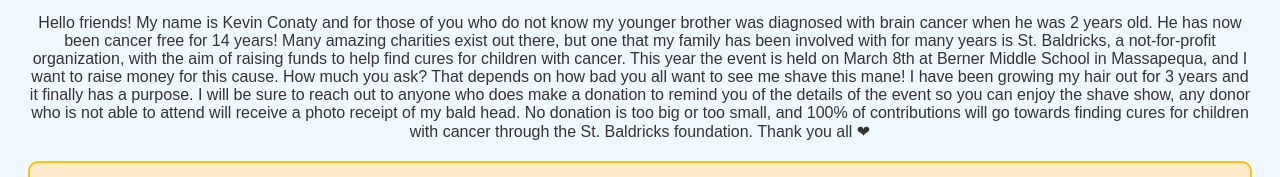
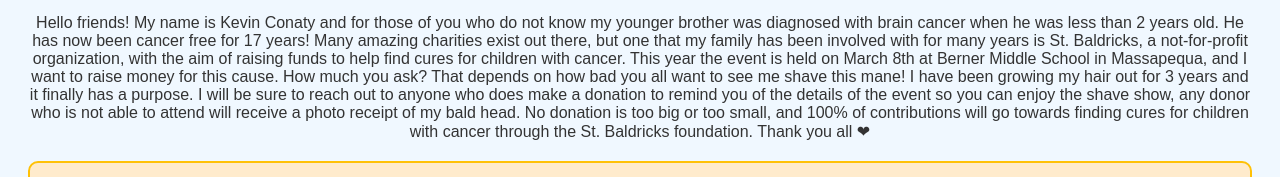
Before and after one commit to kkconaty23/kkconaty23.github.io, a plain HTML site: page index.html in a window 1280 px wide. Shown: the part 775-952 px from the top of the page. Drawn offline with Linux system fonts and the light colour scheme.

Commit message:
Update index.html

```diff
--- a/index.html
+++ b/index.html
@@ -24,7 +24,7 @@
             <a href="https://ibb.co/tbLY1bC">
                 <img src="https://i.ibb.co/K9KV89y/IMG-9822.jpg" alt="Kevin's Photo" style="width:300px; height:auto;" />
             </a>
-            <p>Hello friends! My name is Kevin Conaty and for those of you who do not know my younger brother was diagnosed with brain cancer when he was 2 years old. He has now been cancer free for 14 years! Many amazing charities exist out there, but one that my family has been involved with for many years is St. Baldricks, a not-for-profit organization, with the aim of raising funds to help find cures for children with cancer. This year the event is held on March 8th at Berner Middle School in Massapequa, and I want to raise money for this cause. How much you ask? That depends on how bad you all want to see me shave this mane! I have been growing my hair out for 3 years and it finally has a purpose. I will be sure to reach out to anyone who does make a donation to remind you of the details of the event so you can enjoy the shave show, any donor who is not able to attend will receive a photo receipt of my bald head. No donation is too big or too small, and 100% of contributions will go towards finding cures for children with cancer through the St. Baldricks foundation. Thank you all &#10084;</p>
+            <p>Hello friends! My name is Kevin Conaty and for those of you who do not know my younger brother was diagnosed with brain cancer when he was less than 2 years old. He has now been cancer free for 17 years! Many amazing charities exist out there, but one that my family has been involved with for many years is St. Baldricks, a not-for-profit organization, with the aim of raising funds to help find cures for children with cancer. This year the event is held on March 8th at Berner Middle School in Massapequa, and I want to raise money for this cause. How much you ask? That depends on how bad you all want to see me shave this mane! I have been growing my hair out for 3 years and it finally has a purpose. I will be sure to reach out to anyone who does make a donation to remind you of the details of the event so you can enjoy the shave show, any donor who is not able to attend will receive a photo receipt of my bald head. No donation is too big or too small, and 100% of contributions will go towards finding cures for children with cancer through the St. Baldricks foundation. Thank you all &#10084;</p>
         </section>
 
         <!-- Donation and Venmo section -->
```
